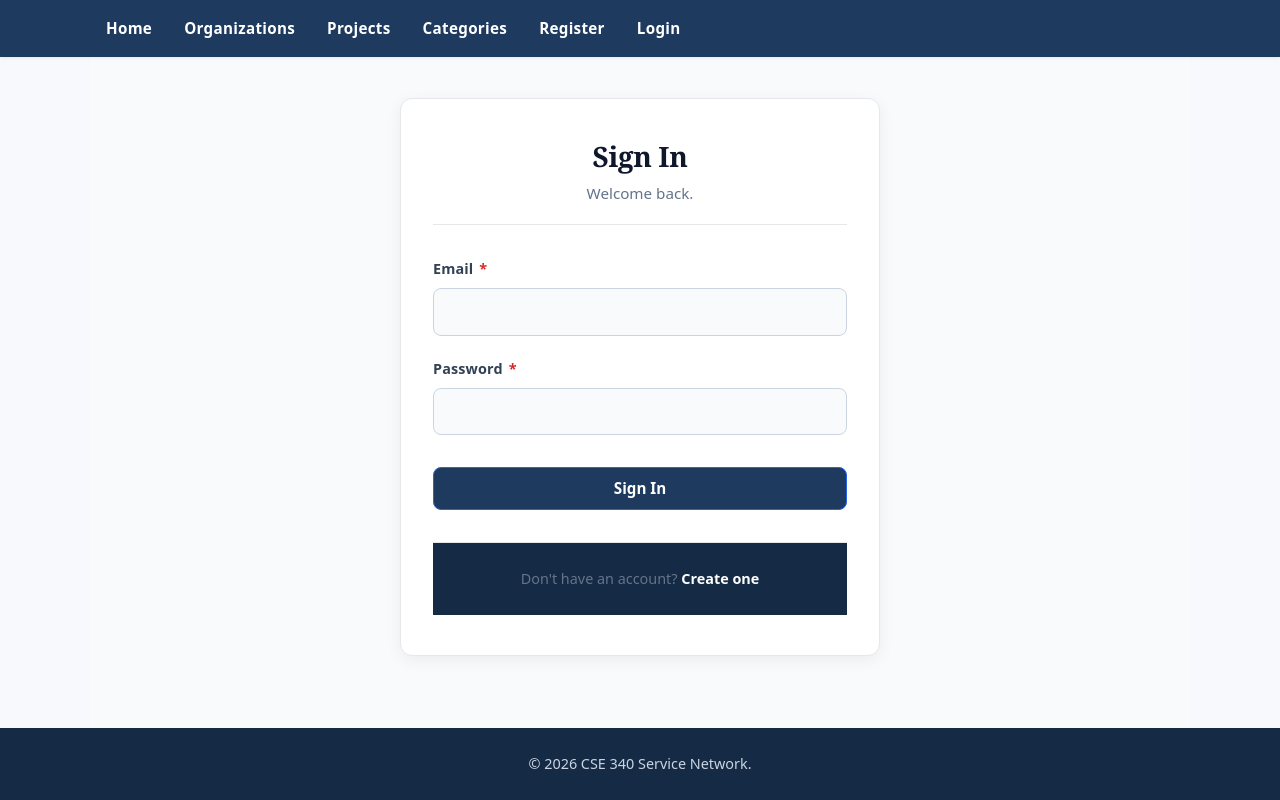
After one commit to lexgerald/cse340-course, a Node server app: page /login in a window 1280 px wide. The commit adds this page. Run offline with Node 20, Linux system fonts and the light colour scheme.

Commit message:
login added

```diff
--- a/server.js
+++ b/server.js
@@ -39,6 +39,18 @@ app.use(express.static(path.join(__dirname, 'public')));
 app.set('view engine', 'ejs');
 app.set('views', path.join(__dirname, 'src/views'));
 
+// 5. Locals for views — MUST come AFTER session (depends on req.session.user)
+//    but BEFORE routes (so every render has access)
+app.use((req, res, next) => {
+    res.locals.isLoggedIn = false;
+    if (req.session && req.session.user) {
+        res.locals.isLoggedIn = true;
+    }
+
+    res.locals.NODE_ENV = NODE_ENV;
+    next();
+});
+
 // ============================================================
 // ROUTES — delegated to src/routes.js
 // ============================================================
--- a/src/controllers/users.js
+++ b/src/controllers/users.js
@@ -1,5 +1,5 @@
 import bcrypt from 'bcrypt';
-import { createUser } from '../models/users.js';
+import { createUser, authenticateUser } from '../models/users.js';
 
 const showUserRegistrationForm = (req, res) => {
     res.render('register', { title: 'Register' });
@@ -18,7 +18,7 @@ const processUserRegistrationForm = async (req, res) => {
 
         // Redirect to the home page after successful registration
         req.flash('success', 'Registration successful! Please log in.');
-        res.redirect('/');
+        res.redirect('/login');
     } catch (error) {
         console.error('Error registering user:', error);
         req.flash('error', 'An error occurred during registration. Please try again.');
@@ -26,4 +26,49 @@ const processUserRegistrationForm = async (req, res) => {
     }
 };
 
-export { showUserRegistrationForm, processUserRegistrationForm };
+const showLoginForm = (req, res) => {
+    res.render('login', { title: 'Login' });
+};
+
+const processLoginForm = async (req, res) => {
+    const { email, password } = req.body;
+
+    try {
+        const user = await authenticateUser(email, password);
+        if (user) {
+            // Store user info in session
+            req.session.user = user;
+            req.flash('success', 'Login successful!');
+
+            if (res.locals.NODE_ENV === 'development') {
+                console.log('User logged in:', user);
+            }
+
+            res.redirect('/');
+        } else {
+            req.flash('error', 'Invalid email or password.');
+            res.redirect('/login');
+        }
+    } catch (error) {
+        console.error('Error during login:', error);
+        req.flash('error', 'An error occurred during login. Please try again.');
+        res.redirect('/login');
+    }
+};
+
+const processLogout = async (req, res) => {
+    if (req.session.user) {
+        delete req.session.user;
+    }
+
+    req.flash('success', 'Logout successful!');
+    res.redirect('/login');
+};
+
+export {
+    showUserRegistrationForm,
+    processUserRegistrationForm,
+    showLoginForm,
+    processLoginForm,
+    processLogout
+ };
--- /dev/null
+++ b/src/views/login.ejs
@@ -0,0 +1,31 @@
+<%- include('partials/header') %>
+   <main class="auth-page">
+        <section class="auth-card">
+            <header class="auth-card-header">
+                <h1>Sign In</h1>
+                <p class="auth-intro">Welcome back.</p>
+            </header>
+
+            <form action="/login" method="POST" class="auth-form">
+                <div class="form-group">
+                    <label for="email">Email <span class="required">*</span></label>
+                    <input type="email" id="email" name="email" autocomplete="email" required />
+                </div>
+
+                <div class="form-group">
+                    <label for="password">Password <span class="required">*</span></label>
+                    <input type="password" id="password" name="password" autocomplete="current-password" required />
+                </div>
+
+                <div class="form-actions">
+                    <button type="submit" class="btn btn-primary">Sign In</button>
+                </div>
+            </form>
+
+            <footer class="auth-footer">
+                <p>Don't have an account? <a href="/register">Create one</a></p>
+            </footer>
+        </section>
+    </main>
+
+<%- include('partials/footer') %>
--- a/src/views/partials/header.ejs
+++ b/src/views/partials/header.ejs
@@ -20,7 +20,12 @@
             <li><a href="/organizations">Organizations</a></li>
             <li><a href="/projects">Projects</a></li>
             <li><a href="/categories">Categories</a></li>
-            <li><a href="/register">Register</a></li>
+            <% if (isLoggedIn) { %>
+                <li><a href="/logout">Logout</a></li>
+            <% } else { %>
+                <li><a href="/register">Register</a></li>
+                <li><a href="/login">Login</a></li>
+            <% } %>
         </ul>
     </nav>
 
```
Also changed, not shown: src/models/users.js (+42 -2 lines), src/routes.js (+12 -1 lines).
